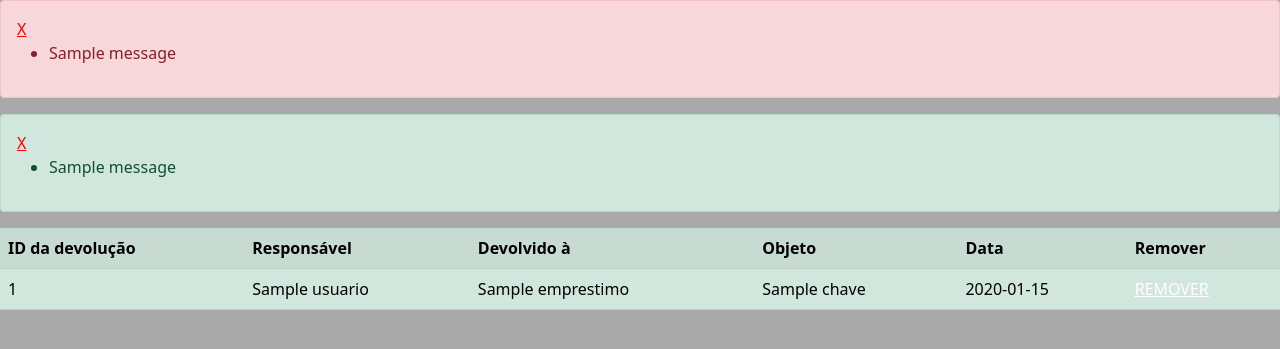
After one commit to moabesdras/Achados-perdidos, a Python web app: template flask/templates/devolucoes.html in a window 1280 px wide. The commit adds this page. Shown: the top 349 px of the page. Run offline with Jinja, Linux system fonts and the light colour scheme; the template is opened without the code that fills it: most values are stand-ins (such as "Sample title", 1, 10 or a date in 2020); one stand-in notice (Sample message) is shown; some libraries are stand-ins or nearby versions.

Commit message:
Add files via upload

```diff
--- a/flask/templates/base.html
+++ b/flask/templates/base.html
@@ -10,7 +10,13 @@
           color: white;
         }
         body{
-          background-color: #ffffff;
+          background-color:darkgrey;
+        }
+        .error{
+                color: red;
+        }
+        .success{
+                color: green;
         }
       </style>
     </head>
@@ -31,24 +37,35 @@
     <p>Você errou o usuário e/ou senha {{request.cookies['contador2']}} vez(es)</p>
   {%endif%}
 
-  {% with messages = get_flashed_messages() %}
-    {% if messages %}
+{% with errors = get_flashed_messages(category_filter=["error"]) %}
+{% if errors %}
+<div class="alert alert-danger" role="alert">
+  <a class="close" href="http://localhost:4005/app/usuario/login" style="color: red">X</a>
+  <ul>
+    {%- for msg in errors %}
+    <li>{{ msg }}</li>
+    {% endfor -%}
+  </ul>
+</div>
+{% endif %}
+{% endwith %}
 
-      {% for message in messages %}
-        <div class="alert alert-success" role="alert">
-          {{message}}
-        </div>
-      {% endfor %}
-
-    {% endif %}
-  {% endwith %}
+{% with success = get_flashed_messages(category_filter=["success"]) %}
+{% if success %}
+<div class="alert alert-success" role="alert">
+  <a class="close" href="http://localhost:4005/app/" style="color: red">X</a>
+  <ul>
+    {%- for msg in success %}
+    <li>{{ msg }}</li>
+    {% endfor -%}
+  </ul>
+</div>
+{% endif %}
+{% endwith %}
 
     {% block conteudo %}
 
-
-
     {% endblock %}
-
     <script src="https://cdn.jsdelivr.net/npm/bootstrap@5.1.3/dist/js/bootstrap.bundle.min.js" integrity="sha384-ka7Sk0Gln4gmtz2MlQnikT1wXgYsOg+OMhuP+IlRH9sENBO0LRn5q+8nbTov4+1p" crossorigin="anonymous"></script>
 </body>
 
--- /dev/null
+++ b/flask/templates/devolucoes.html
@@ -0,0 +1,29 @@
+{% extends "base.html" %}
+
+{% block conteudo %}
+
+<table class="table table-success table-striped">
+
+    <tr>
+        <th>ID da devolução</th>
+        <th>Responsável</th>
+        <th>Devolvido à</th>
+        <th>Objeto</th>
+        <th>Data</th>
+        <th>Remover</th>
+    </tr>
+
+    {% for emprestimo in emprestimos %}
+        <tr>
+            <td>{{emprestimo.id}}</td>
+            <td>{{emprestimo.usuario.nome}}</td>
+            <td>{{emprestimo.nome_pessoa}}</td>
+            <td>{{emprestimo.chave.nome}}</td>
+            <td>{{emprestimo.data_emprestimo.strftime('%d/%m/%Y %H:%M')}}</td>
+            <td><a href="{{url_for('remover_devolucao', id_devolucao=emprestimo.id)}}">REMOVER</a></td>
+        </tr>
+    {% endfor %}
+
+</table>
+
+{% endblock %}
--- a/flask/templates/objetos.html
+++ b/flask/templates/objetos.html
@@ -7,8 +7,8 @@
     <th>ID</th>
     <th>Nome</th>
     <th>Onde foi achado</th>
-    <th>Data da entrega</th>
-    <th>Devolvido ?</th>
+    <th>Recebido em</th>
+    <th>Devolvido?</th>
 </tr>
 {% for chave in chaves %}
     <tr>
--- a/flask/templates/usuarios.html
+++ b/flask/templates/usuarios.html
@@ -10,7 +10,7 @@
         <th>Nome de Usuário</th>
         <th>E-mail</th>
         <th>Telefone</th>
-        <th>Senha</th>
+        <th>Conectado?</th>
     </tr>
     {% for usuario in usuarios %}
         <tr>
@@ -20,7 +20,7 @@
             <td>{{usuario.username}}</td>
             <td>{{usuario.email}}</td>
             <td>{{usuario.telefone}}</td>
-            <td>{{usuario.senha}}</td>
+            <td>{{usuario.status}}</td>
 
         </tr>
     {% endfor %}
```
